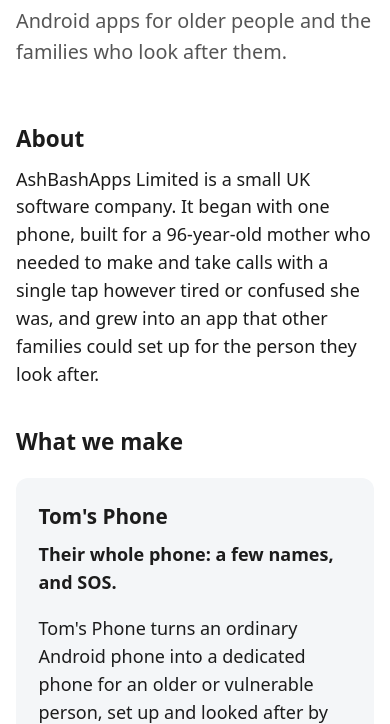
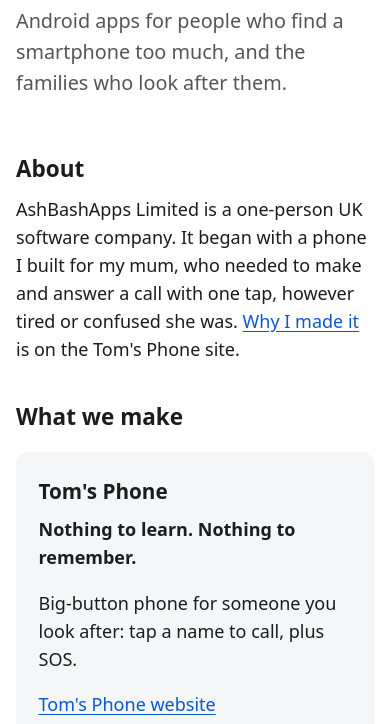
Before and after one commit to ashleybenns/ashbashapps-site, a plain HTML site: page index.html in a window 390 px wide. Shown: the part 108-832 px from the top of the page. Drawn offline with Linux system fonts and the light colour scheme.

Commit message:
Tom's Phone card: the new tag line and short description; About links to the story
The card now carries only the tag line ("Nothing to learn. Nothing to remember.") and the Play
short description, so there is less to keep in step. About is one sentence of origin in Ashley's
voice, linking to "Why I made it" on toms-phone.com. The site tag line describes the audience by
situation rather than age (TP_June26 BRAND_VOICE.md §2, 2026-11-17).

Co-Authored-By: Claude Opus 5.5 <noreply@anthropic.com>

```diff
--- a/index.html
+++ b/index.html
@@ -66,20 +66,20 @@
   <main>
     <header>
       <h1>AshBashApps</h1>
-      <p class="tagline">Android apps for older people and the families who look after them.</p>
+      <p class="tagline">Android apps for people who find a smartphone too much, and the families who look after them.</p>
     </header>
 
     <section aria-labelledby="about">
       <h2 id="about">About</h2>
-      <p>AshBashApps Limited is a small UK software company. It began with one phone, built for a 96-year-old mother who needed to make and take calls with a single tap however tired or confused she was, and grew into an app that other families could set up for the person they look after.</p>
+      <p>AshBashApps Limited is a one-person UK software company. It began with a phone I built for my mum, who needed to make and answer a call with one tap, however tired or confused she was. <a href="https://www.toms-phone.com/#story">Why I made it</a> is on the Tom's Phone site.</p>
     </section>
 
     <section aria-labelledby="apps">
       <h2 id="apps">What we make</h2>
       <div class="card">
         <h3>Tom's Phone</h3>
-        <p><strong>Their whole phone: a few names, and SOS.</strong></p>
-        <p>Tom's Phone turns an ordinary Android phone into a dedicated phone for an older or vulnerable person, set up and looked after by you. They see one screen: their name, a few large buttons with the names of the people they call, and an SOS button. The ring says their name; a missed call from you can be repeated out loud until a call between you connects; SOS calls the emergency services after a deliberate confirmation, and starts in test; their medical information is there for whoever comes to help. No account, no analytics, and names, numbers and medical information stay on the phone. Free for 30 days, then £20 once or £1 a month, in the UK.</p>
+        <p><strong>Nothing to learn. Nothing to remember.</strong></p>
+        <p>Big-button phone for someone you look after: tap a name to call, plus SOS.</p>
         <ul class="links">
           <li><a href="https://www.toms-phone.com/">Tom's Phone website</a></li>
           <li><a href="https://www.toms-phone.com/support">Setup guide and support</a></li>
```
